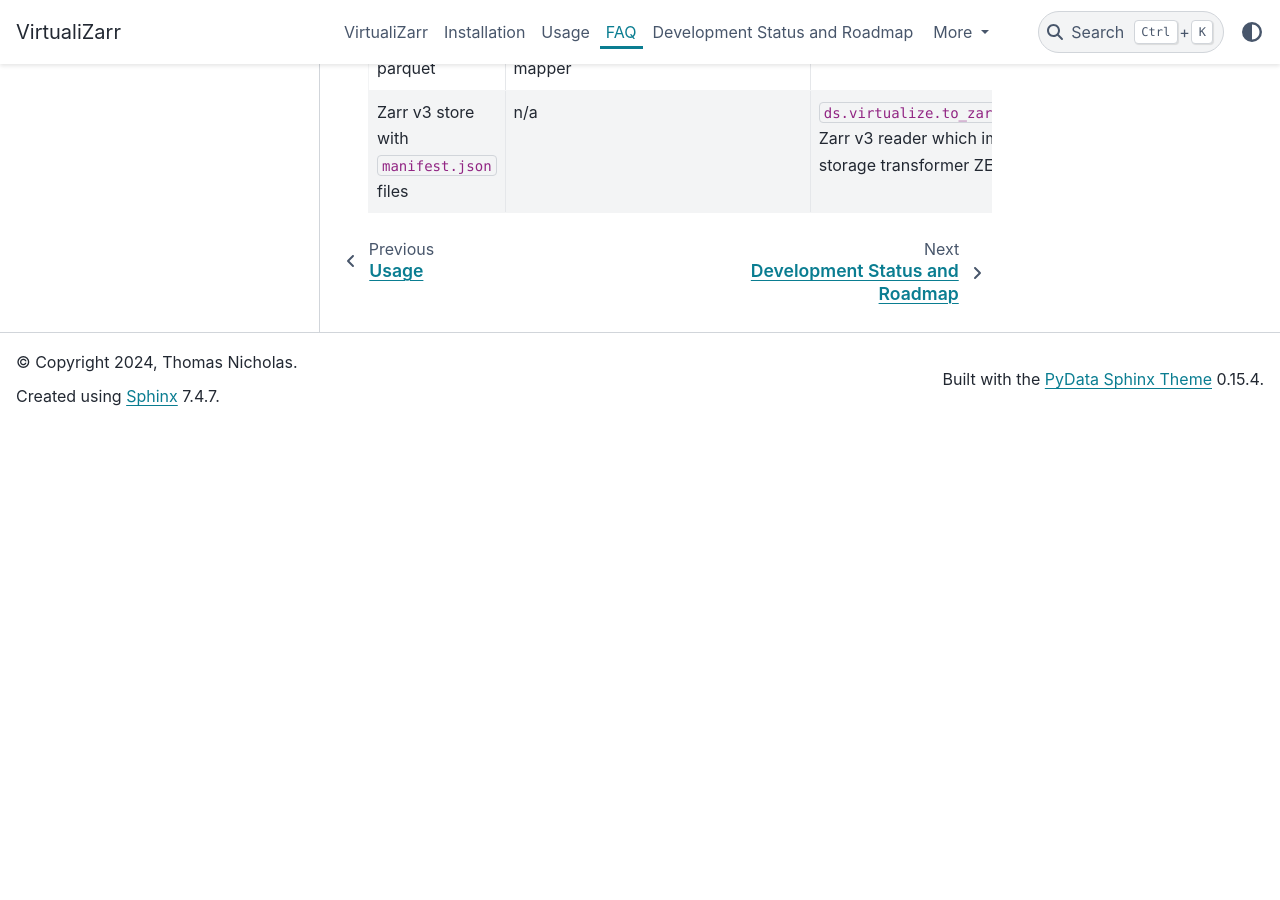
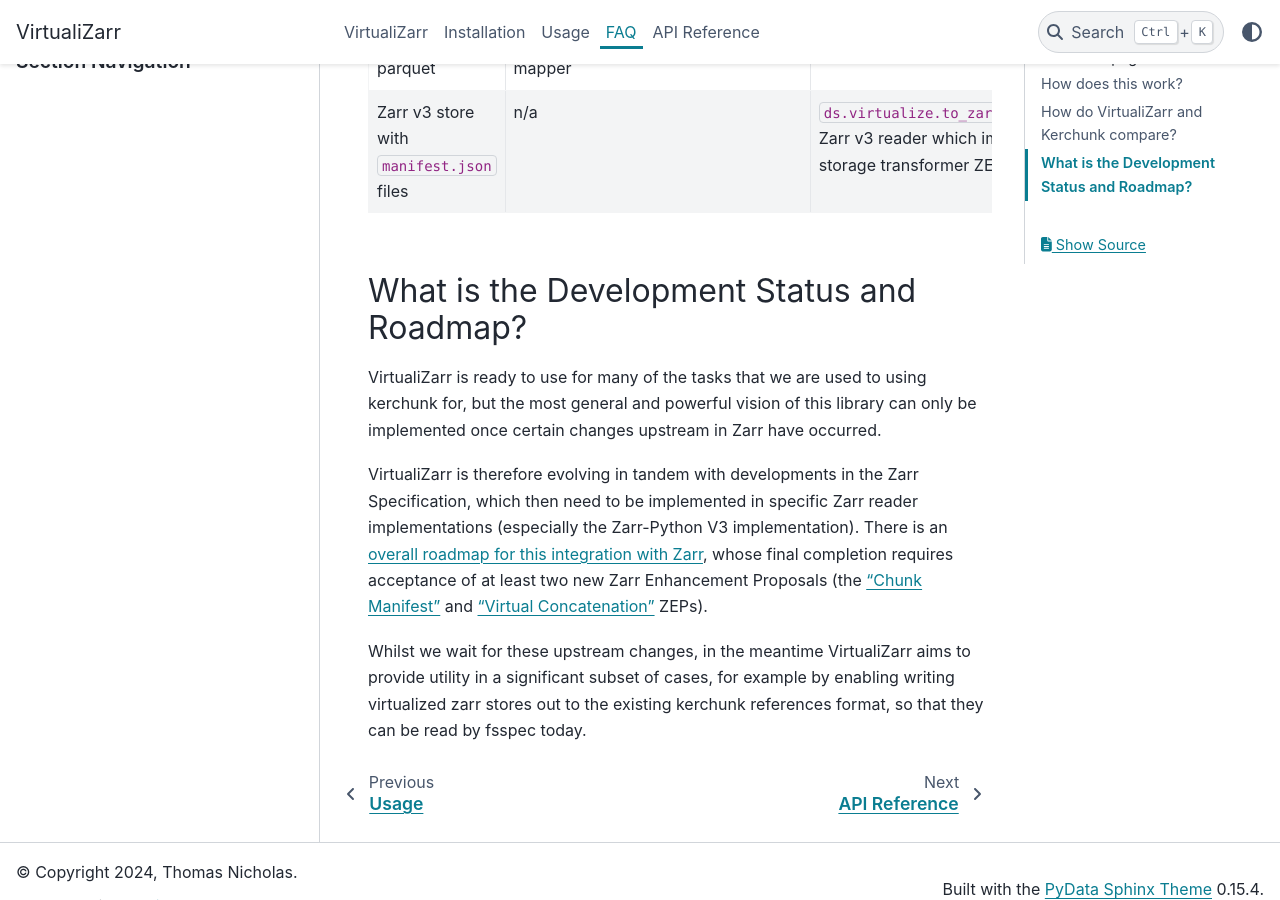
Before and after one commit to zarr-developers/VirtualiZarr, a Sphinx documentation site: the page built from docs/faq.md, in a window 1280 px wide and 900 px high, scrolled down 4208 px. Built offline with Sphinx 7.4.7 and the PyData theme 0.15.4, drawn with Linux system fonts in a browser that asks for light colours; before the commit the page ends 4634 px from its top, so only the background shows below that.

Commit message:
move content from roadmap page into faq

```diff
--- a/docs/faq.md
+++ b/docs/faq.md
@@ -42,3 +42,11 @@
 | Kerchunk reference format as JSON                                        | `ujson.dumps(h5chunks.translate())` , then read using an `fsspec.filesystem` mapper                                | `ds.virtualize.to_kerchunk('combined.json', format='JSON')` , then read using an `fsspec.filesystem` mapper                                      |
 | Kerchunk reference format as parquet                                     | `df.refs_to_dataframe(out_dict, "combined.parq")`, then read using an `fsspec` `ReferenceFileSystem` mapper | `ds.virtualize.to_kerchunk('combined.parq', format=parquet')` , then read using an `fsspec` `ReferenceFileSystem` mapper |
 | Zarr v3 store with `manifest.json` files                                 | n/a                                                                                                                                 | `ds.virtualize.to_zarr()`, then read via any Zarr v3 reader which implements the manifest storage transformer ZEP                                |
+
+## What is the Development Status and Roadmap?
+
+VirtualiZarr is ready to use for many of the tasks that we are used to using kerchunk for, but the most general and powerful vision of this library can only be implemented once certain changes upstream in Zarr have occurred.
+
+VirtualiZarr is therefore evolving in tandem with developments in the Zarr Specification, which then need to be implemented in specific Zarr reader implementations (especially the Zarr-Python V3 implementation). There is an [overall roadmap for this integration with Zarr](https://hackmd.io/t9Myqt0HR7O0nq6wiHWCDA), whose final completion requires acceptance of at least two new Zarr Enhancement Proposals (the ["Chunk Manifest"](https://github.com/zarr-developers/zarr-specs/issues/287) and ["Virtual Concatenation"](https://github.com/zarr-developers/zarr-specs/issues/288) ZEPs).
+
+Whilst we wait for these upstream changes, in the meantime VirtualiZarr aims to provide utility in a significant subset of cases, for example by enabling writing virtualized zarr stores out to the existing kerchunk references format, so that they can be read by fsspec today.
```
Also changed, not shown: docs/dev_status_roadmap.md (deleted, +0 -7 lines), docs/index.md (+0 -1 lines).
